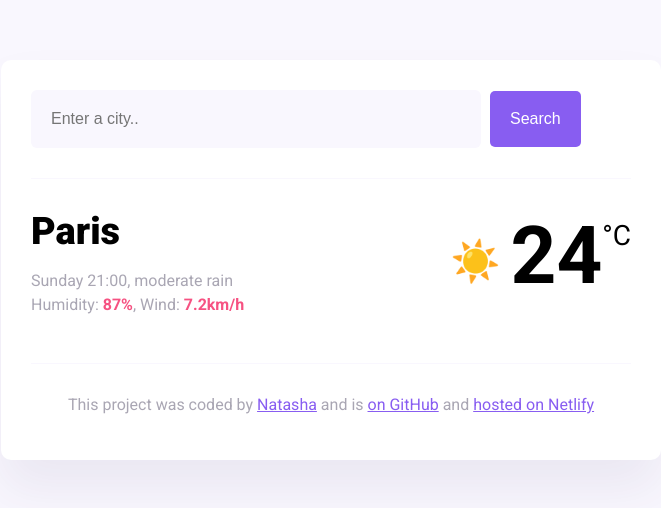
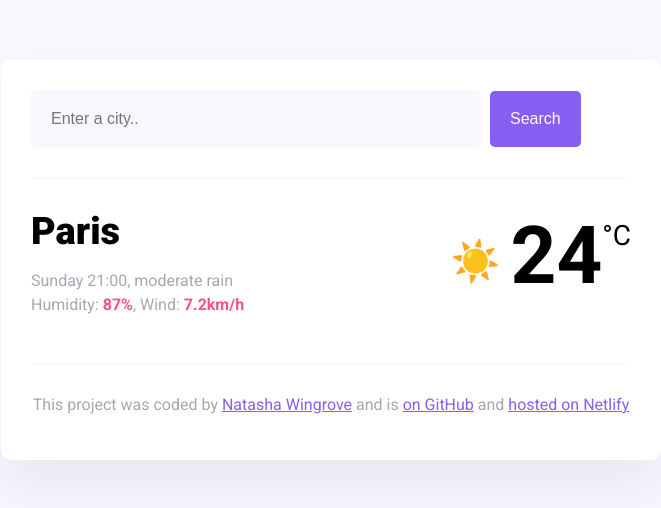
Before and after one commit to NatashActually/my-weather-app, a website built with Parcel: page index.html in a window 1280 px wide. Shown: the whole page, without its empty margins (309-970 px from the left). Built offline with nearby package versions, Linux system fonts and the light colour scheme.

Commit message:
Updated the name in project

```diff
--- a/index.html
+++ b/index.html
@@ -48,7 +48,7 @@
         <p>
           This project was coded by
           <a href="https://github.com/NatashActually" target="_blank"
-            >Natasha</a
+            >Natasha Wingrove</a
           >
           and is
           <a
```
